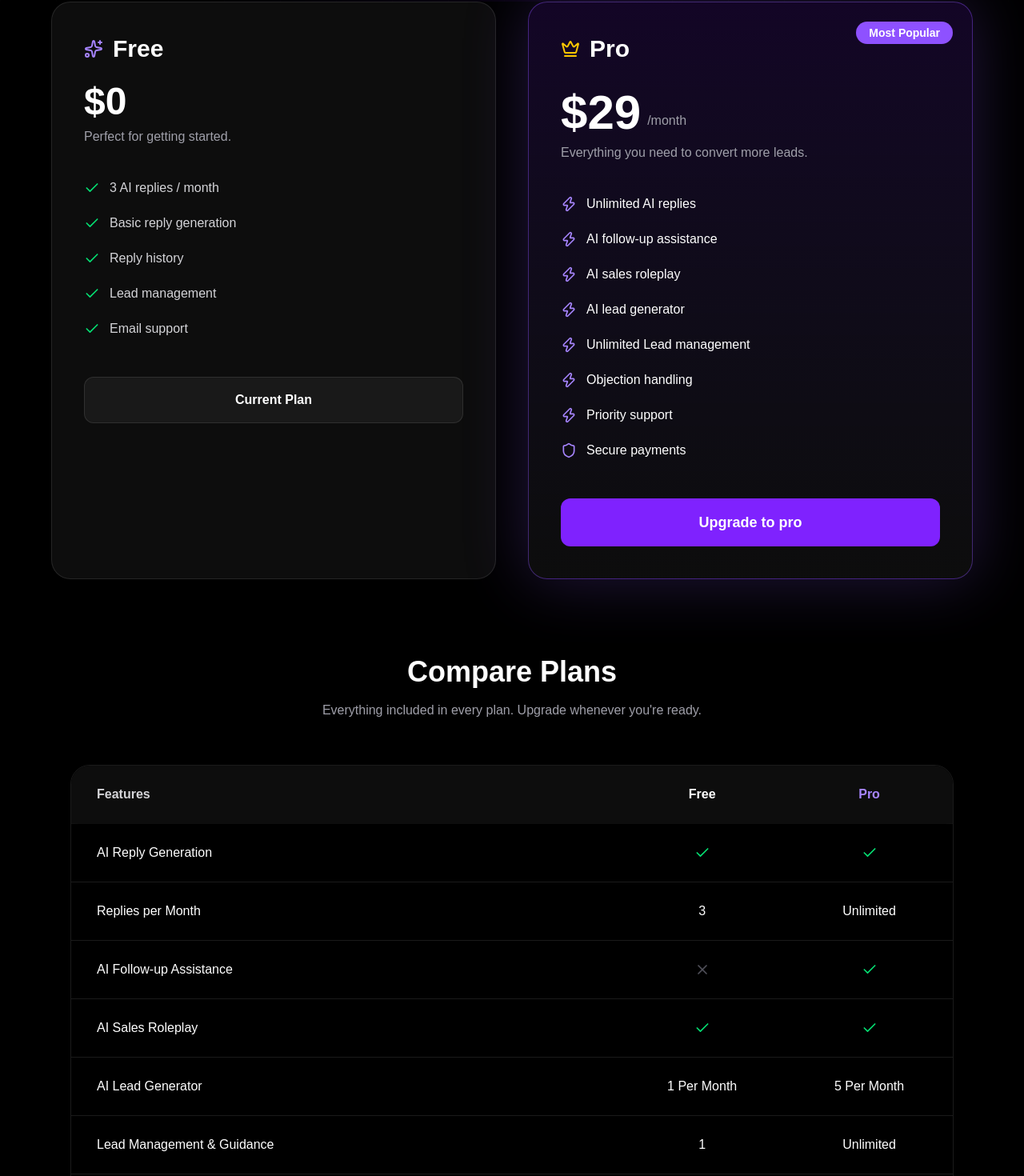
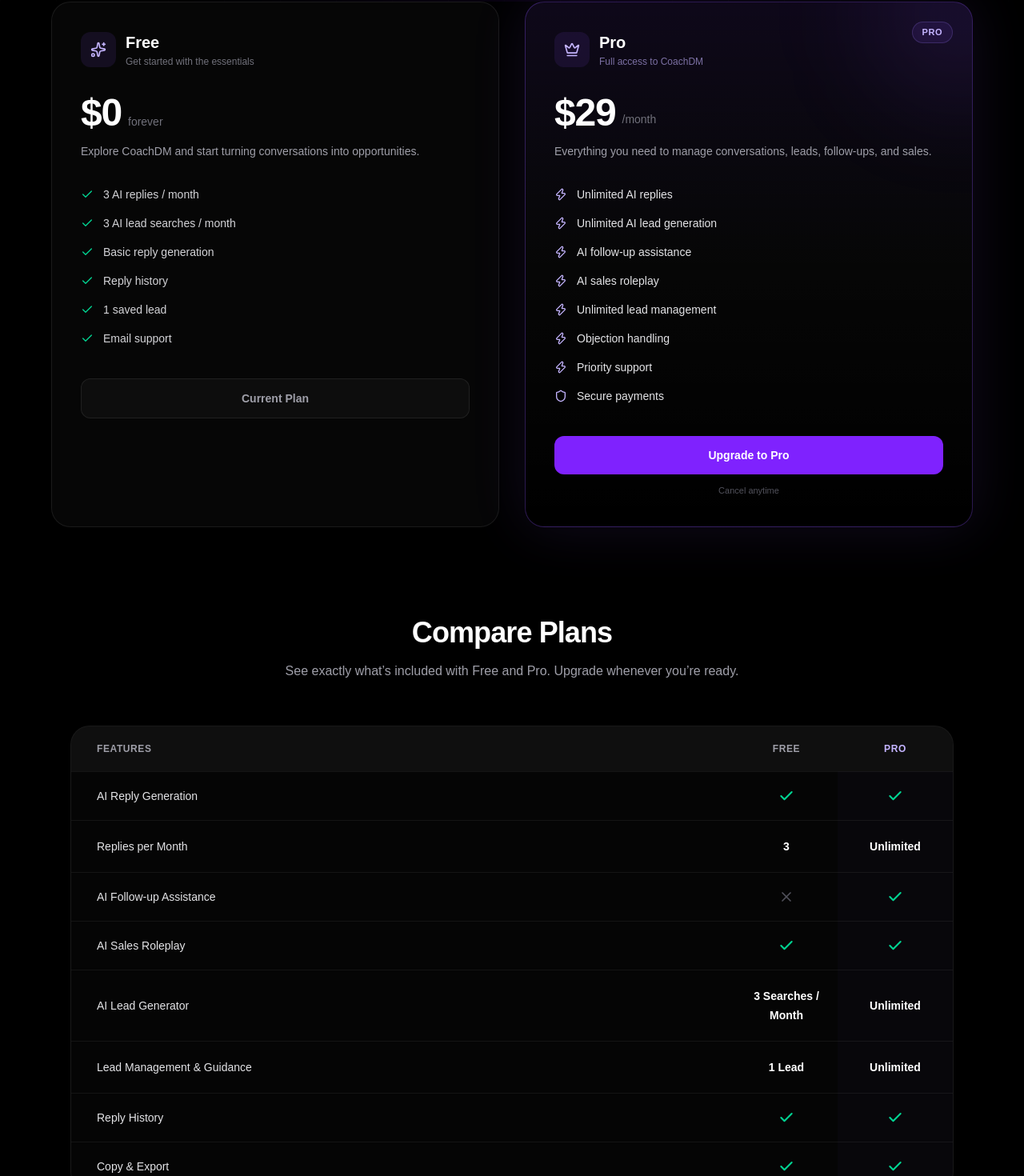
Before and after one commit to rexnn49t-blip/coachdm-ai, a Next.js app: page /pricing in a window 1280 px wide. Shown: the part 712-2182 px from the top of the page at 80% size. Built offline with nearby package versions, Linux system fonts and the light colour scheme; no server answers.

Commit message:
finalize pricing page for launch

```diff
--- a/components/pricing/FeatureComparison.tsx
+++ b/components/pricing/FeatureComparison.tsx
@@ -23,12 +23,12 @@
   },
   {
     name: "AI Lead Generator",
-    free: "1 Per Month",
-    pro: "5 Per Month",
+    free: "3 Searches / Month",
+    pro: "Unlimited",
   },
   {
     name: "Lead Management & Guidance",
-    free: "1",
+    free: "1 Lead",
     pro: "Unlimited",
   },
   {
@@ -41,7 +41,6 @@
     free: true,
     pro: true,
   },
-
 ];
 
 function Cell({
@@ -51,14 +50,20 @@
 }) {
   if (typeof value === "boolean") {
     return value ? (
-      <Check className="mx-auto h-5 w-5 text-green-400" />
+      <Check
+        className="mx-auto h-5 w-5 text-emerald-400"
+        strokeWidth={2.5}
+      />
     ) : (
-      <X className="mx-auto h-5 w-5 text-zinc-600" />
+      <X
+        className="mx-auto h-5 w-5 text-zinc-600"
+        strokeWidth={2}
+      />
     );
   }
 
   return (
-    <span className="font-medium text-white">
+    <span className="text-sm font-semibold text-white">
       {value}
     </span>
   );
@@ -66,39 +71,43 @@
 
 export default function FeatureComparison() {
   return (
-    <section className="py-24">
+    <section className="py-24 sm:py-28">
       <div className="mx-auto max-w-6xl px-6">
 
-        <div className="text-center">
+        {/* Header */}
 
-          <h2 className="text-4xl font-bold">
+        <div className="mx-auto max-w-2xl text-center">
+
+          <h2 className="text-3xl font-bold tracking-tight text-white sm:text-4xl">
             Compare Plans
           </h2>
 
-          <p className="mt-4 text-zinc-400">
-            Everything included in every plan.
-            Upgrade whenever you're ready.
+          <p className="mt-4 text-sm leading-6 text-zinc-400 sm:text-base">
+            See exactly what’s included with Free and Pro.
+            Upgrade whenever you’re ready.
           </p>
 
         </div>
 
-        <div className="mt-14 overflow-hidden rounded-3xl border border-white/10">
+        {/* Comparison table */}
 
-          <table className="w-full">
+        <div className="mt-12 overflow-x-auto rounded-3xl border border-white/[0.08] bg-white/[0.02] shadow-2xl shadow-black/20 sm:mt-14">
 
-            <thead className="bg-white/5 backdrop-blur">
+          <table className="w-full min-w-[640px] border-collapse">
+
+            <thead className="bg-white/[0.04]">
 
               <tr>
 
-                <th className="px-8 py-6 text-left text-zinc-300">
+                <th className="px-6 py-5 text-left text-xs font-semibold uppercase tracking-wider text-zinc-400 sm:px-8">
                   Features
                 </th>
 
-                <th className="text-center">
+                <th className="w-32 px-4 py-5 text-center text-xs font-semibold uppercase tracking-wider text-zinc-400">
                   Free
                 </th>
 
-                <th className="text-center text-violet-400">
+                <th className="w-36 px-4 py-5 text-center text-xs font-semibold uppercase tracking-wider text-violet-300">
                   Pro
                 </th>
 
@@ -112,18 +121,18 @@
 
                 <tr
                   key={feature.name}
-                  className="border-t border-white/10 transition hover:bg-white/[0.03]"
+                  className="border-t border-white/[0.06] transition-colors hover:bg-white/[0.025]"
                 >
 
-                  <td className="px-8 py-6 font-medium">
+                  <td className="px-6 py-5 text-sm font-medium text-zinc-200 sm:px-8">
                     {feature.name}
                   </td>
 
-                  <td className="text-center">
+                  <td className="px-4 py-5 text-center">
                     <Cell value={feature.free} />
                   </td>
 
-                  <td className="text-center">
+                  <td className="bg-violet-500/[0.025] px-4 py-5 text-center">
                     <Cell value={feature.pro} />
                   </td>
 
--- a/components/pricing/PricingCards.tsx
+++ b/components/pricing/PricingCards.tsx
@@ -15,18 +15,19 @@
 
 const freeFeatures = [
   "3 AI replies / month",
+  "3 AI lead searches / month",
   "Basic reply generation",
   "Reply history",
-  "Lead management",
+  "1 saved lead",
   "Email support",
 ];
 
 const proFeatures = [
   "Unlimited AI replies",
+  "Unlimited AI lead generation",
   "AI follow-up assistance",
   "AI sales roleplay",
-  "AI lead generator",
-  "Unlimited Lead management",
+  "Unlimited lead management",
   "Objection handling",
   "Priority support",
 ];
@@ -42,7 +43,8 @@
       return paddle;
     }
 
-    const token = process.env.NEXT_PUBLIC_PADDLE_CLIENT_TOKEN;
+    const token =
+      process.env.NEXT_PUBLIC_PADDLE_CLIENT_TOKEN;
 
     if (!token) {
       throw new Error(
@@ -103,7 +105,6 @@
       paddleInstance.Checkout.open({
         transactionId: data.transactionId,
       });
-
     } catch (error) {
       console.error(
         "Upgrade error:",
@@ -123,144 +124,142 @@
   return (
     <section>
       <div className="mx-auto max-w-6xl">
+        <div className="grid gap-8 lg:grid-cols-2">
+          {/* FREE */}
+          <div className="rounded-3xl border border-white/[0.08] bg-white/[0.025] p-7 backdrop-blur-xl transition-all duration-300 hover:-translate-y-1 hover:border-white/[0.14] sm:p-9">
+            <div className="flex items-center gap-3">
+              <div className="flex h-11 w-11 items-center justify-center rounded-xl bg-violet-500/10">
+                <Sparkles className="h-5 w-5 text-violet-300" />
+              </div>
 
-        {/* Cards */}
-
-        <div className="grid gap-10 lg:grid-cols-2">
-
-          {/* FREE */}
-
-          <div className="rounded-3xl border border-white/10 bg-white/5 p-10 backdrop-blur-xl transition-all duration-500 hover:-translate-y-2 hover:border-violet-500/40">
-
-            <div className="flex items-center gap-3">
-
-              <Sparkles className="h-6 w-6 text-violet-400" />
-
-              <h2 className="text-3xl font-bold">
+              <div>
+                <h2 className="text-xl font-semibold text-white">
                   Free
                 </h2>
 
+                <p className="mt-0.5 text-xs text-zinc-500">
+                  Get started with the essentials
+                </p>
+              </div>
             </div>
 
-            <p className="mt-6 text-5xl font-bold">
+            <div className="mt-8">
+              <span className="text-5xl font-bold tracking-tight text-white">
                 $0
+              </span>
+
+              <span className="ml-2 text-sm text-zinc-500">
+                forever
+              </span>
+            </div>
+
+            <p className="mt-3 text-sm leading-6 text-zinc-400">
+              Explore CoachDM and start turning conversations
+              into opportunities.
             </p>
 
-            <p className="mt-2 text-zinc-400">
-              Perfect for getting started.
-            </p>
-
-            <div className="mt-10 space-y-5">
-
-              {freeFeatures.map(
-                (feature) => (
+            <div className="mt-8 space-y-4">
+              {freeFeatures.map((feature) => (
                 <div
                   key={feature}
-                    className="flex items-center gap-3"
+                  className="flex items-start gap-3"
                 >
-                    <Check className="h-5 w-5 text-green-400" />
+                  <Check className="mt-0.5 h-4 w-4 shrink-0 text-emerald-400" />
 
-                    <span className="text-zinc-300">
+                  <span className="text-sm text-zinc-300">
                     {feature}
                   </span>
                 </div>
-                )
-              )}
-
+              ))}
             </div>
 
             <button
               disabled
-              className="mt-12 w-full rounded-xl border border-white/10 bg-white/5 py-4 font-semibold transition hover:bg-white/10"
+              className="mt-10 w-full rounded-xl border border-white/[0.08] bg-white/[0.03] py-3.5 text-sm font-semibold text-zinc-400"
             >
               Current Plan
             </button>
-
           </div>
 
           {/* PRO */}
-
-          <div className="relative overflow-hidden rounded-3xl border border-violet-500/40 bg-gradient-to-b from-violet-600/15 to-white/5 p-10 backdrop-blur-xl shadow-[0_0_80px_rgba(139,92,246,.25)] transition-all duration-500 hover:-translate-y-2 hover:shadow-[0_0_120px_rgba(139,92,246,.4)]">
+          <div className="relative overflow-hidden rounded-3xl border border-violet-500/30 bg-gradient-to-b from-violet-500/[0.10] via-white/[0.025] to-transparent p-7 shadow-[0_0_70px_rgba(139,92,246,0.12)] backdrop-blur-xl transition-all duration-300 hover:-translate-y-1 hover:border-violet-400/40 hover:shadow-[0_0_90px_rgba(139,92,246,0.18)] sm:p-9">
+            {/* Subtle glow */}
+            <div className="pointer-events-none absolute -right-24 -top-24 h-56 w-56 rounded-full bg-violet-500/[0.10] blur-3xl" />
 
             {/* Badge */}
-
-            <div className="absolute right-6 top-6 rounded-full bg-violet-500 px-4 py-1 text-sm font-semibold">
-              Most Popular
+            <div className="absolute right-6 top-6 rounded-full border border-violet-400/20 bg-violet-500/10 px-3 py-1 text-[11px] font-semibold uppercase tracking-wider text-violet-300">
+              Pro
             </div>
 
-            <div className="flex items-center gap-3">
+            <div className="relative flex items-center gap-3">
+              <div className="flex h-11 w-11 items-center justify-center rounded-xl bg-violet-500/10">
+                <Crown className="h-5 w-5 text-violet-300" />
+              </div>
 
-              <Crown className="h-6 w-6 text-yellow-400" />
-
-              <h2 className="text-3xl font-bold">
+              <div>
+                <h2 className="text-xl font-semibold text-white">
                   Pro
                 </h2>
 
+                <p className="mt-0.5 text-xs text-violet-300/60">
+                  Full access to CoachDM
+                </p>
+              </div>
             </div>
 
-            <div className="mt-8 flex items-end gap-2">
-
-              <span className="text-6xl font-bold">
+            <div className="relative mt-8 flex items-end gap-2">
+              <span className="text-5xl font-bold tracking-tight text-white">
                 ${monthlyPrice}
               </span>
 
-              <span className="pb-2 text-zinc-400">
+              <span className="pb-1.5 text-sm text-zinc-500">
                 /month
               </span>
-
             </div>
 
-            <div className="mt-2 text-zinc-400">
-              Everything you need to convert more leads.
-            </div>
+            <p className="relative mt-3 text-sm leading-6 text-zinc-400">
+              Everything you need to manage conversations,
+              leads, follow-ups, and sales.
+            </p>
 
-            <div className="mt-10 space-y-5">
-
-              {proFeatures.map(
-                (feature) => (
+            <div className="relative mt-8 space-y-4">
+              {proFeatures.map((feature) => (
                 <div
                   key={feature}
-                    className="flex items-center gap-3"
+                  className="flex items-start gap-3"
                 >
+                  <Zap className="mt-0.5 h-4 w-4 shrink-0 text-violet-300" />
 
-                    <Zap className="h-5 w-5 text-violet-400" />
-
-                    <span>
+                  <span className="text-sm text-zinc-200">
                     {feature}
                   </span>
+                </div>
+              ))}
 
-                  </div>
-                )
-              )}
+              <div className="flex items-start gap-3">
+                <Shield className="mt-0.5 h-4 w-4 shrink-0 text-violet-300" />
 
-              <div className="flex items-center gap-3">
-
-                <Shield className="h-5 w-5 text-violet-400" />
-
-                <span>
+                <span className="text-sm text-zinc-200">
                   Secure payments
                 </span>
-
               </div>
-
             </div>
-
-            {/* Upgrade */}
 
             <button
               onClick={handleUpgrade}
               disabled={loading}
-              className="mt-12 w-full rounded-xl bg-violet-600 py-4 text-lg font-semibold transition-all hover:-translate-y-1 hover:bg-violet-500 hover:shadow-[0_0_50px_rgba(139,92,246,.5)] disabled:cursor-not-allowed disabled:opacity-60"
+              className="relative mt-10 w-full rounded-xl bg-violet-600 py-3.5 text-sm font-semibold text-white transition-all duration-300 hover:-translate-y-0.5 hover:bg-violet-500 hover:shadow-[0_0_40px_rgba(139,92,246,0.35)] disabled:cursor-not-allowed disabled:opacity-60"
             >
               {loading
                 ? "Preparing checkout..."
-                : "Upgrade to pro"}
+                : "Upgrade to Pro"}
             </button>
 
+            <p className="relative mt-3 text-center text-[11px] text-zinc-600">
+              Cancel anytime
+            </p>
           </div>
-
         </div>
-
       </div>
     </section>
   );
--- a/components/replies/RepliesHeader.tsx
+++ b/components/replies/RepliesHeader.tsx
@@ -15,7 +15,7 @@
           {/* Text */}
           <div className="flex-1">
             <div className="inline-flex items-center rounded-full border border-violet-500/20 bg-violet-500/10 px-3 py-1">
-              <span className="text-xs font-medium uppercase tracking-wide text-violet-300">
+              <span className="text-xs font-medium tracking-wide text-violet-300">
                 CoachDM AI
               </span>
             </div>
```
Lines whose indentation alone changed are shown as unchanged.
